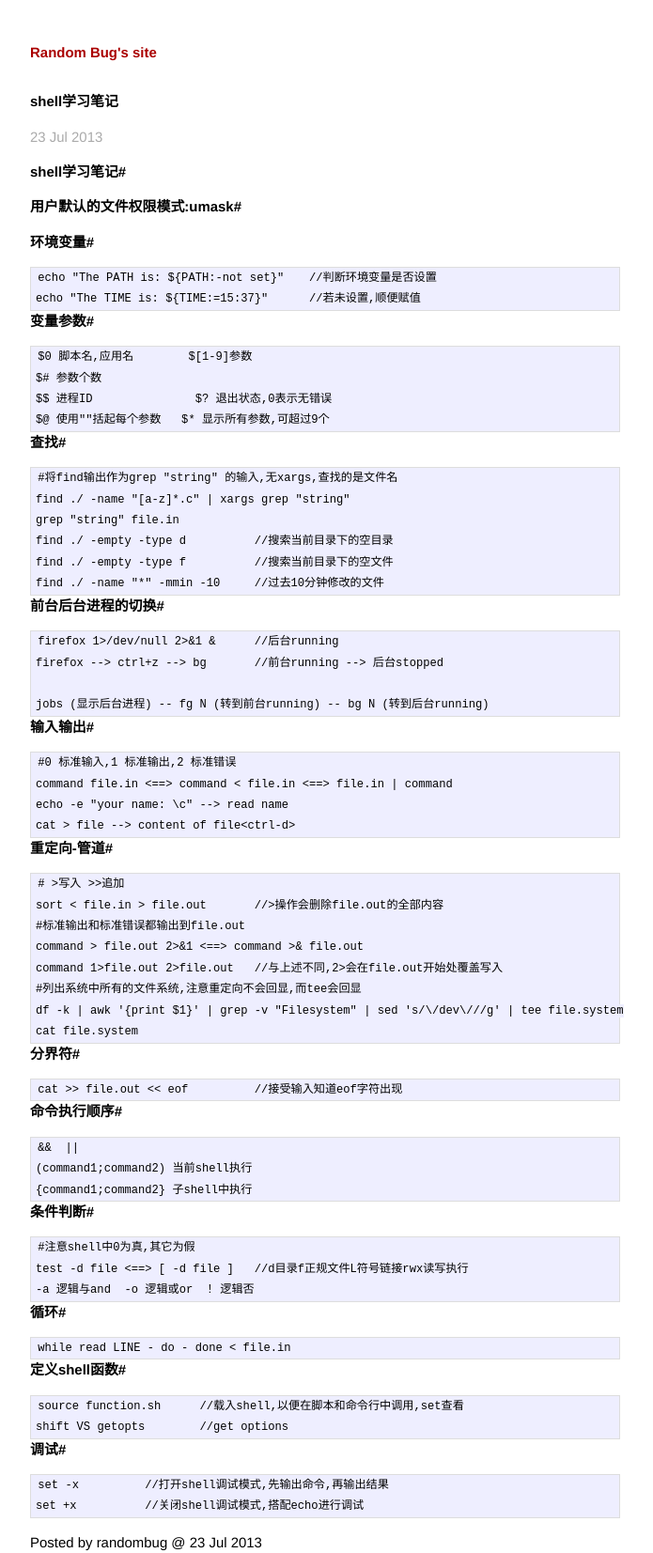
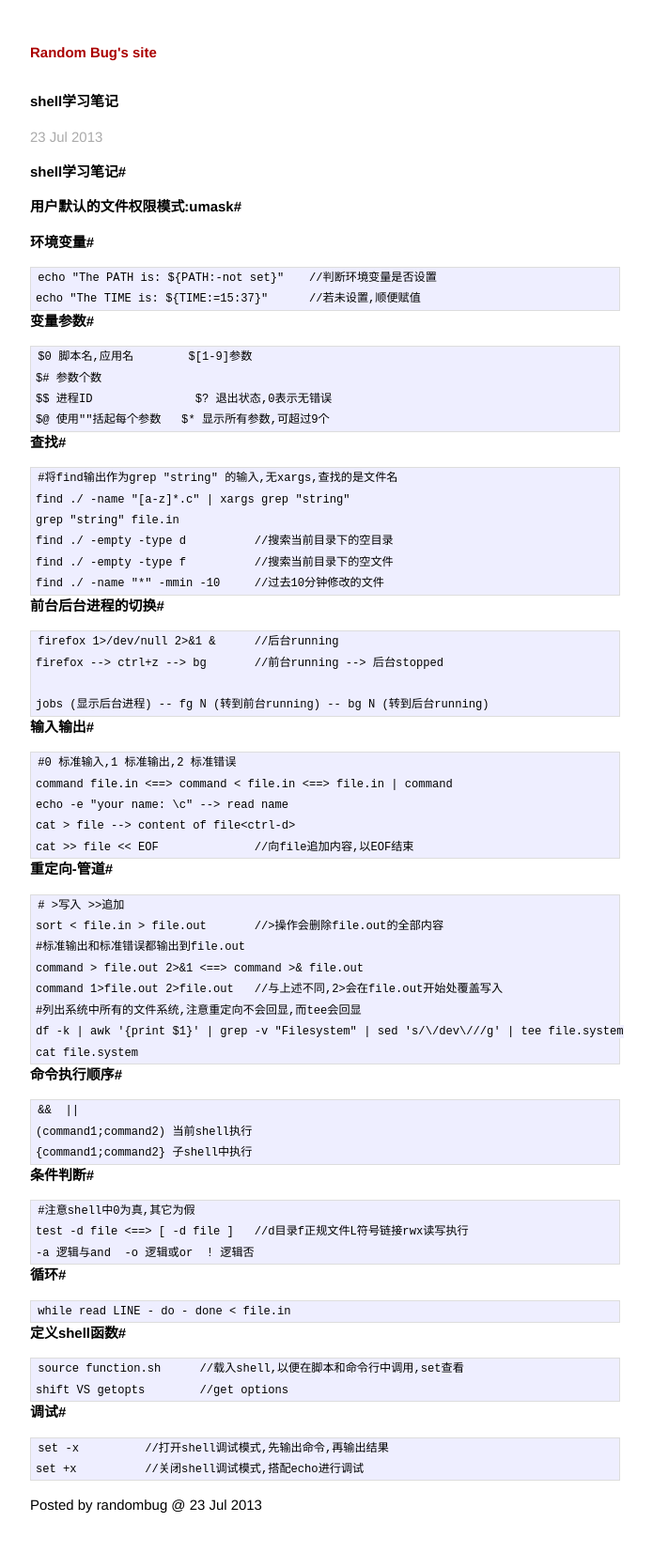
Before and after one commit to jfgong/jekyll_linteler, a Jekyll site: the page built from _posts/2013-07-23-shell-learning.markdown, in a window 1280 px wide. Shown: the whole page at 94% size, without its empty margins (294-989 px from the left). Built offline with Jekyll 4.4.1, drawn with Linux system fonts in a browser that asks for light colours; after the commit the page ends 1614 px from its top, so only the background shows below that.

Commit message:
update file ./2013-07-23-shell-learning.markdown

```diff
--- a/_posts/2013-07-23-shell-learning.markdown
+++ b/_posts/2013-07-23-shell-learning.markdown
@@ -36,6 +36,7 @@ title: shell学习笔记
 	command file.in <==> command < file.in <==> file.in | command
 	echo -e "your name: \c" --> read name
 	cat > file --> content of file<ctrl-d>
+	cat >> file << EOF		//向file追加内容,以EOF结束
 
 #重定向-管道#
 	# >写入 >>追加
@@ -46,9 +47,6 @@ title: shell学习笔记
 	#列出系统中所有的文件系统,注意重定向不会回显,而tee会回显
 	df -k | awk '{print $1}' | grep -v "Filesystem" | sed 's/\/dev\///g' | tee file.system
 	cat file.system
-
-#分界符#
-	cat >> file.out << eof		//接受输入知道eof字符出现
 
 #命令执行顺序#
 	&&  ||
```
